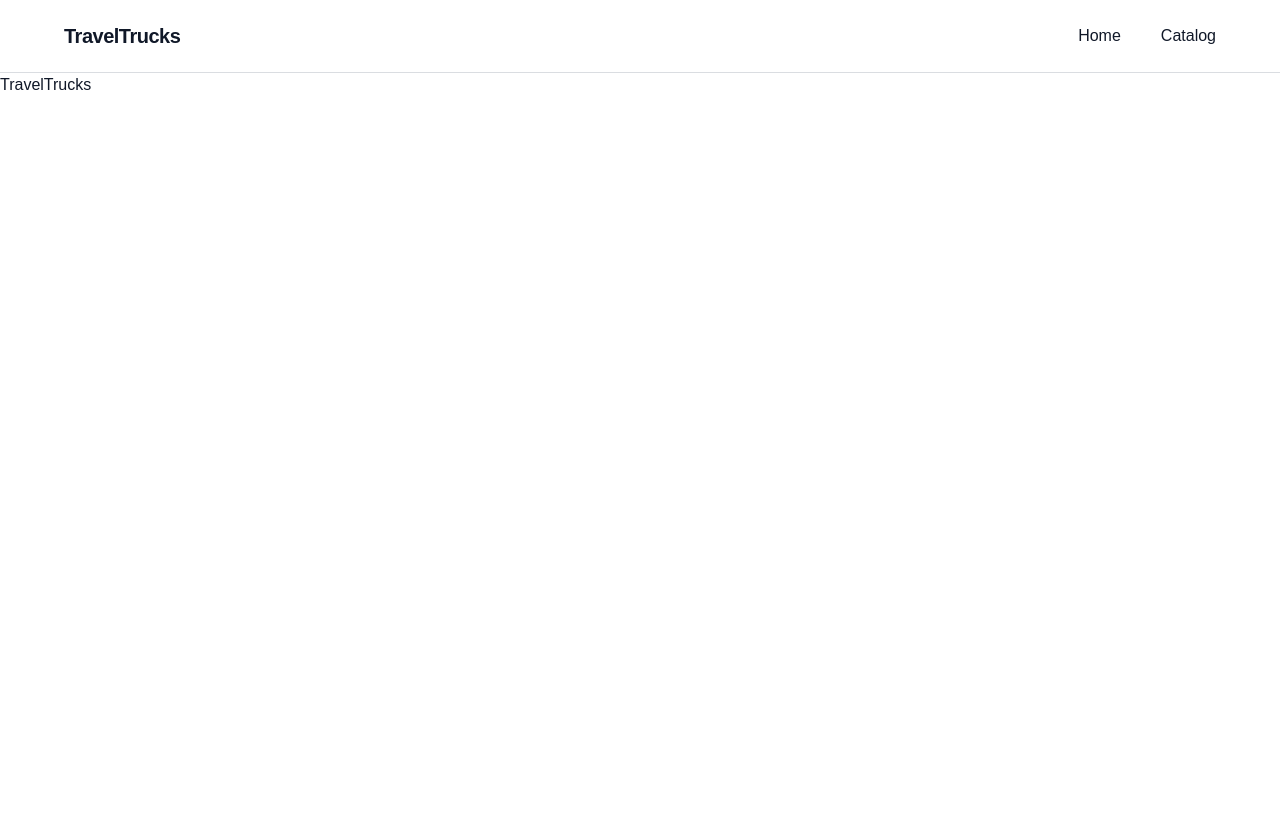
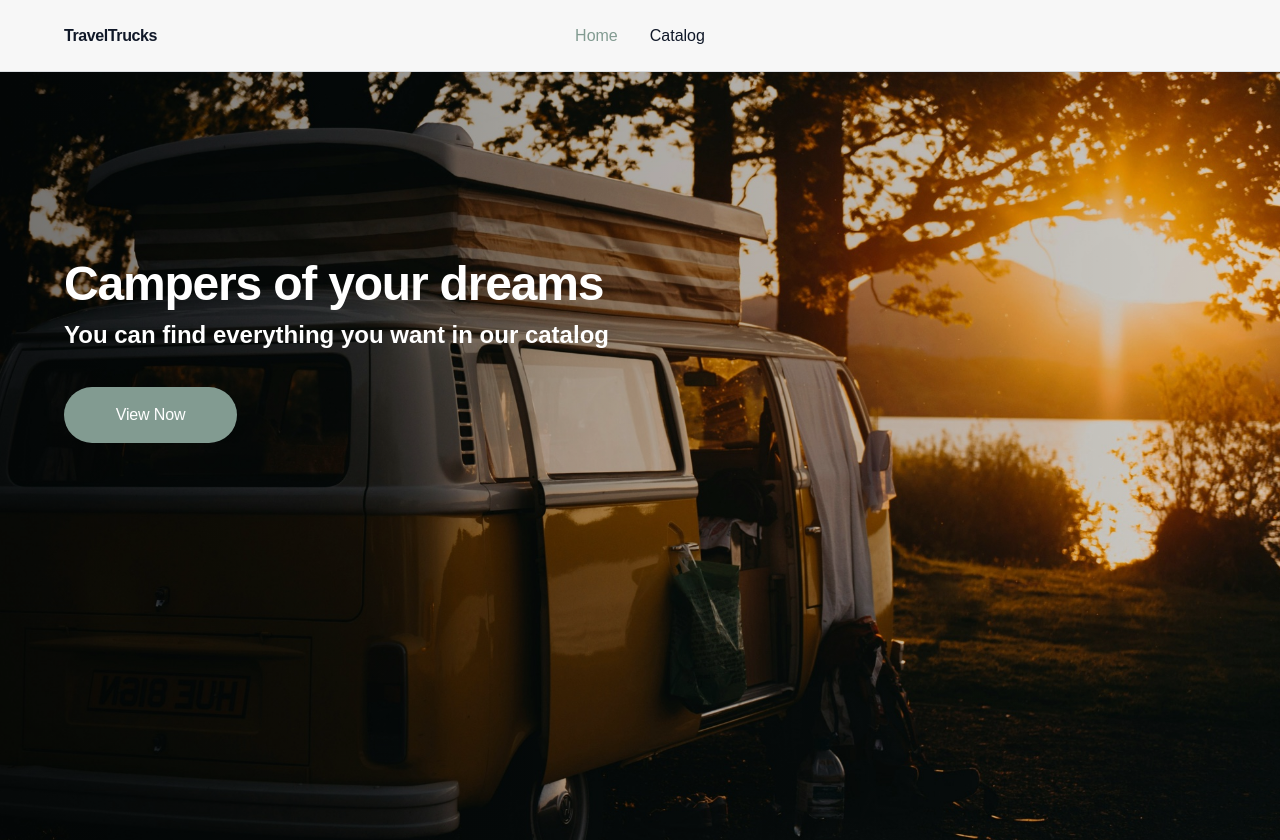
Before and after one commit to Dima-dev1/travel-trucks, a Next.js app: page / in a window 1280 px wide. Before the commit the page ends 800 px from the top, so only its background shows below. Built offline with nearby package versions, Linux system fonts and the light colour scheme.

Commit message:
homepage

```diff
--- a/src/app/layout.tsx
+++ b/src/app/layout.tsx
@@ -1,8 +1,8 @@
 import type { Metadata } from "next";
 import "@fontsource-variable/inter";
 import "@fontsource-variable/manrope";
-import SiteHeader from "@/components/layout/site-header";
-import QueryProvider from "@/components/providers/query-provider";
+import Header from "@/components/Header/Header";
+import TanStackProvider from "@/components/TanStackProvider/TanStackProvider";
 import "./globals.css";
 
 export const metadata: Metadata = {
@@ -17,10 +17,10 @@ export default function RootLayout({ children }: LayoutProps<"/">) {
   return (
     <html lang="en">
       <body>
-        <QueryProvider>
-          <SiteHeader />
+        <TanStackProvider>
+          <Header />
           <main>{children}</main>
-        </QueryProvider>
+        </TanStackProvider>
       </body>
     </html>
   );
--- a/src/app/page.tsx
+++ b/src/app/page.tsx
@@ -1,7 +1,5 @@
+import Hero from "@/components/Hero/Hero";
+
 export default function Home() {
-  return (
-    <main>
-      <h1>TravelTrucks</h1>
-    </main>
-  );
+  return <Hero />;
 }
--- /dev/null
+++ b/src/components/Header/Header.tsx
@@ -0,0 +1,49 @@
+"use client";
+
+import Link from "next/link";
+import { usePathname } from "next/navigation";
+
+export default function Header() {
+  const pathname = usePathname();
+
+  return (
+    <header className="h-[72px] border-b border-gray-light bg-inputs">
+      <div className="relative mx-auto flex h-full w-full max-w-[1440px] items-center px-8 lg:px-16">
+        <Link
+          href="/"
+          className="text-base font-bold tracking-tight text-main"
+          aria-label="TravelTrucks home"
+        >
+          TravelTrucks
+        </Link>
+        <nav
+          aria-label="Main navigation"
+          className="absolute left-1/2 flex -translate-x-1/2 items-center gap-8"
+        >
+          {[
+            { href: "/", label: "Home" },
+            { href: "/catalog", label: "Catalog" },
+          ].map(({ href, label }) => {
+            const isActive =
+              pathname === href ||
+              (href === "/catalog" && pathname.startsWith("/catalog/"));
+
+            return (
+              <Link
+                key={href}
+                href={href}
+                prefetch={href !== "/catalog"}
+                aria-current={isActive ? "page" : undefined}
+                className={`text-base font-medium transition-colors hover:text-grey-green ${
+                  isActive ? "text-grey-green" : "text-main"
+                }`}
+              >
+                {label}
+              </Link>
+            );
+          })}
+        </nav>
+      </div>
+    </header>
+  );
+}
--- /dev/null
+++ b/src/components/Hero/Hero.tsx
@@ -0,0 +1,38 @@
+import Image from "next/image";
+import Link from "next/link";
+
+export default function Hero() {
+  return (
+    <section className="relative isolate mx-auto h-[768px] w-full max-w-[1440px] overflow-hidden bg-main text-white">
+      <Image
+        src="/images/home-hero.jpg"
+        alt="Camper van parked beside a lake at sunset"
+        fill
+        priority
+        sizes="100vw"
+        className="object-cover object-[50%_70%] [transform:scaleX(-1.23)_scaleY(1.23)]"
+      />
+      <div
+        aria-hidden="true"
+        className="absolute inset-0 bg-linear-to-r from-black/50 via-black/25 to-black/10"
+      />
+      <div className="relative z-10 mx-auto h-full w-full max-w-[1440px] px-8 pt-[184px] lg:px-16">
+        <div className="max-w-[720px]">
+          <h1 className="whitespace-nowrap text-5xl leading-[1.15] font-semibold tracking-tight">
+            Campers of your dreams
+          </h1>
+          <p className="mt-2 text-2xl leading-[1.33] font-semibold text-white">
+            You can find everything you want in our catalog
+          </p>
+          <Link
+            href="/catalog"
+            prefetch={false}
+            className="mt-9 inline-flex h-14 w-[173px] items-center justify-center rounded-[200px] bg-grey-green px-[60px] py-4 text-base leading-6 font-medium tracking-[-0.01em] whitespace-nowrap text-white transition-colors hover:bg-green-hover focus-visible:outline-2 focus-visible:outline-offset-4 focus-visible:outline-white"
+          >
+            View Now
+          </Link>
+        </div>
+      </div>
+    </section>
+  );
+}
--- a/src/components/providers/query-provider.tsx
+++ b/src/components/TanStackProvider/TanStackProvider.tsx
@@ -3,11 +3,13 @@
 import { QueryClient, QueryClientProvider } from "@tanstack/react-query";
 import { useState, type ReactNode } from "react";
 
-interface QueryProviderProps {
+interface TanStackProviderProps {
   children: ReactNode;
 }
 
-export default function QueryProvider({ children }: QueryProviderProps) {
+export default function TanStackProvider({
+  children,
+}: TanStackProviderProps) {
   const [queryClient] = useState(
     () =>
       new QueryClient({
--- a/src/components/layout/site-header.tsx
+++ /dev/null
@@ -1,31 +0,0 @@
-import Link from "next/link";
-
-export default function SiteHeader() {
-  return (
-    <header className="border-b border-gray-light bg-white">
-      <div className="mx-auto flex h-[72px] w-full max-w-[1440px] items-center justify-between px-8 lg:px-16">
-        <Link
-          href="/"
-          className="text-xl font-semibold tracking-tight text-main"
-          aria-label="TravelTrucks home"
-        >
-          TravelTrucks
-        </Link>
-        <nav aria-label="Main navigation" className="flex items-center gap-10">
-          <Link
-            href="/"
-            className="text-base font-medium text-main transition-colors hover:text-button"
-          >
-            Home
-          </Link>
-          <Link
-            href="/catalog"
-            className="text-base font-medium text-main transition-colors hover:text-button"
-          >
-            Catalog
-          </Link>
-        </nav>
-      </div>
-    </header>
-  );
-}
```
Also changed, not shown: public/images/home-hero.jpg (added), src/app/icon.svg (added).
